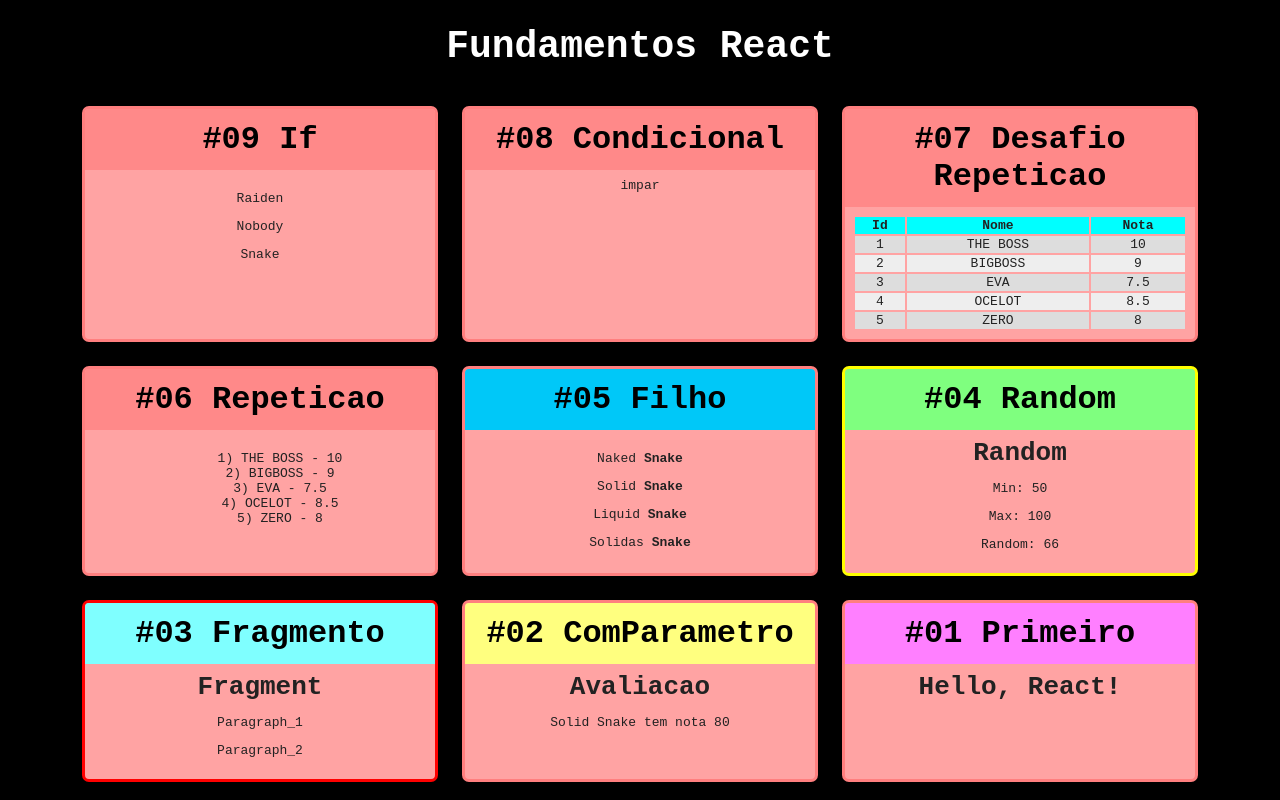
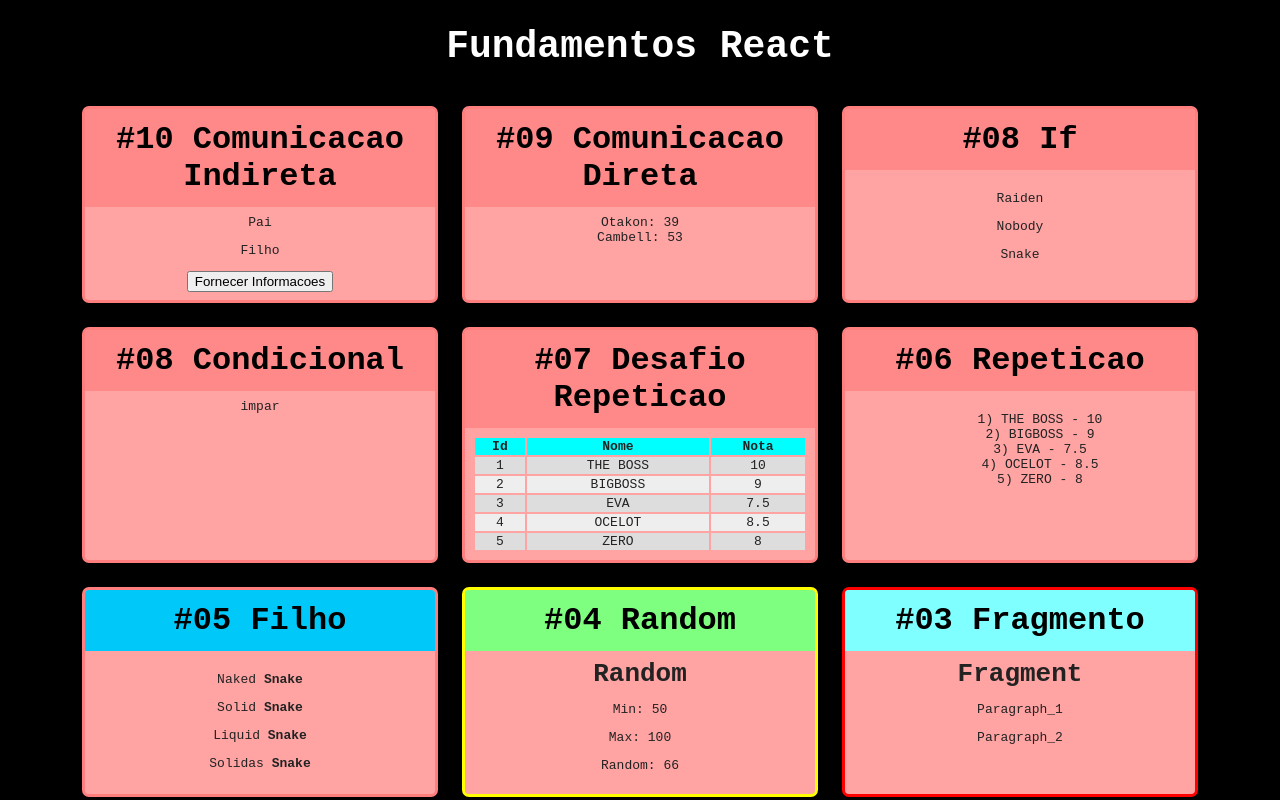
Before and after one commit to Ken12152/fundamentos-react, a React (Create React App) app: page / in a window 1280 px wide. Shown: the top 800 px of the page. Built offline with nearby package versions, Linux system fonts and the light colour scheme.

Commit message:
Comunicacao

```diff
--- a/src/App.jsx
+++ b/src/App.jsx
@@ -23,13 +23,26 @@
 import ParOuImpar from './components/condicional/ParOuImpar'
 import UsuarioInfo from './components/condicional/UsuarioInfo'
 
+// Comunicacao
+import DiretaPai from './components/comunicacao/DiretaPai'
+import IndiretaPai from './components/comunicacao/IndiretaPai'
+
+
 export default function App(props) {
     return (
         <div className="App">
             <h1>Fundamentos React</h1>
 
             <div className="Cards">
-                <Card titulo="#09 If">
+                <Card titulo="#10 Comunicacao Indireta">
+                    <IndiretaPai />
+                </Card>
+
+                <Card titulo="#09 Comunicacao Direta">
+                    <DiretaPai />
+                </Card>
+
+                <Card titulo="#08 If">
                     <UsuarioInfo usuario={{ nome: 'Raiden' }} />
                     <UsuarioInfo usuario={{ email: 'Raiden@gmail.com' }} />
                     <UsuarioInfo usuario={{ nome: 'Snake' }} />
--- /dev/null
+++ b/src/components/comunicacao/DiretaFilho.jsx
@@ -0,0 +1,10 @@
+import React from 'react'
+
+export default props => {
+    return (
+        <div>
+            <span>{ props.nome }: </span>
+            <span>{ props.idade } </span>
+        </div>
+    )
+}
--- /dev/null
+++ b/src/components/comunicacao/DiretaPai.jsx
@@ -0,0 +1,12 @@
+import React from 'react'
+
+import DiretaFilho from './DiretaFilho'
+
+export default props => {
+    return (
+        <div>
+            <DiretaFilho nome="Otakon" idade={39} />
+            <DiretaFilho nome="Cambell" idade={53} />
+        </div>
+    )
+}
--- /dev/null
+++ b/src/components/comunicacao/IndiretaFilho.jsx
@@ -0,0 +1,18 @@
+import React from 'react'
+
+export default props => {
+    return (
+        <div>
+            <p>Filho</p>
+            {/* <button onClick={function (e) {
+                props.clicked('Raiden', 26, true)
+            }}>
+                Fornecer Informacoes
+            </button>  */}
+
+            <button onClick={ (e) => props.clicked('Raiden', 26, true)}>
+                Fornecer Informacoes
+            </button>
+        </div>
+    )
+}
--- /dev/null
+++ b/src/components/comunicacao/IndiretaPai.jsx
@@ -0,0 +1,16 @@
+import React from 'react'
+
+import IndiretaFilho from './IndiretaFilho'
+
+export default props => {
+    function fornecerInfo(nome, idade, nerd) {
+        console.log(nome, idade, nerd)
+    }
+
+    return (
+        <div>
+            <span>Pai</span>
+            <IndiretaFilho clicked={ fornecerInfo }/>
+        </div>
+    )
+}
```
